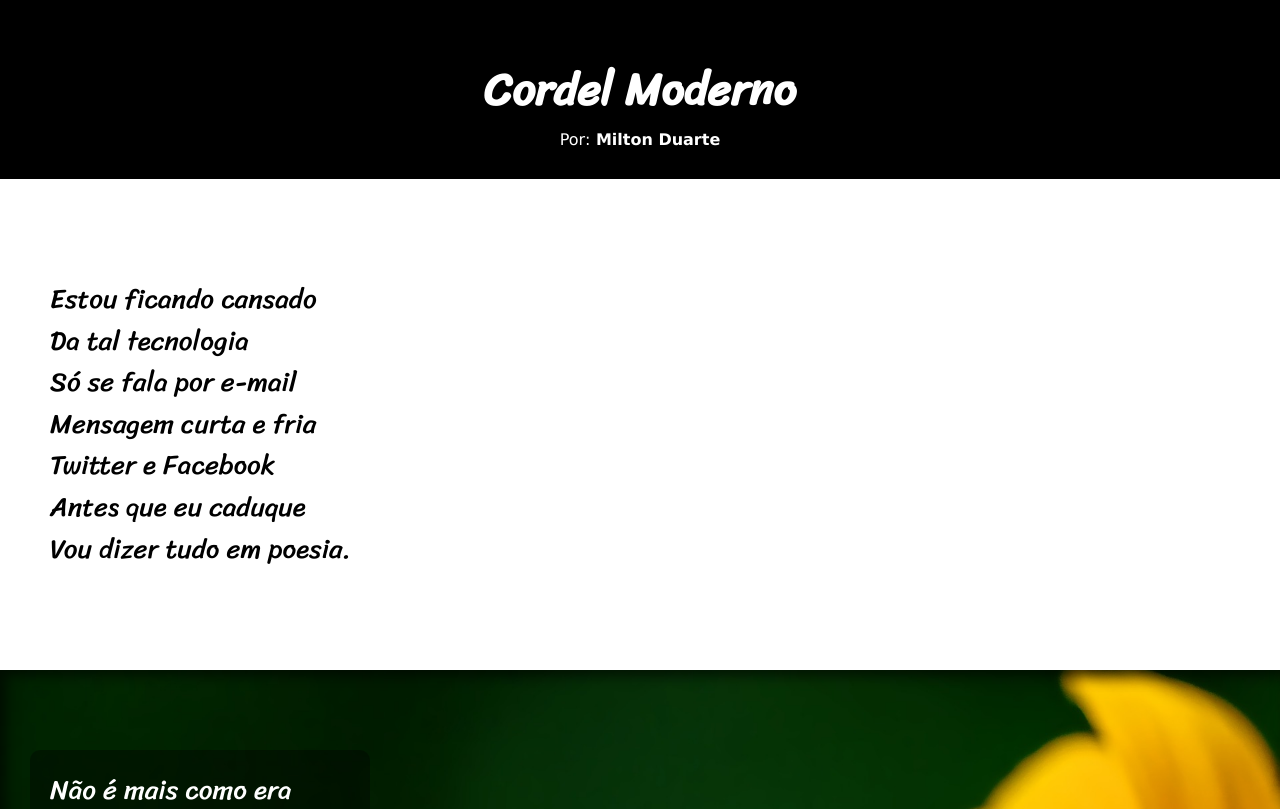
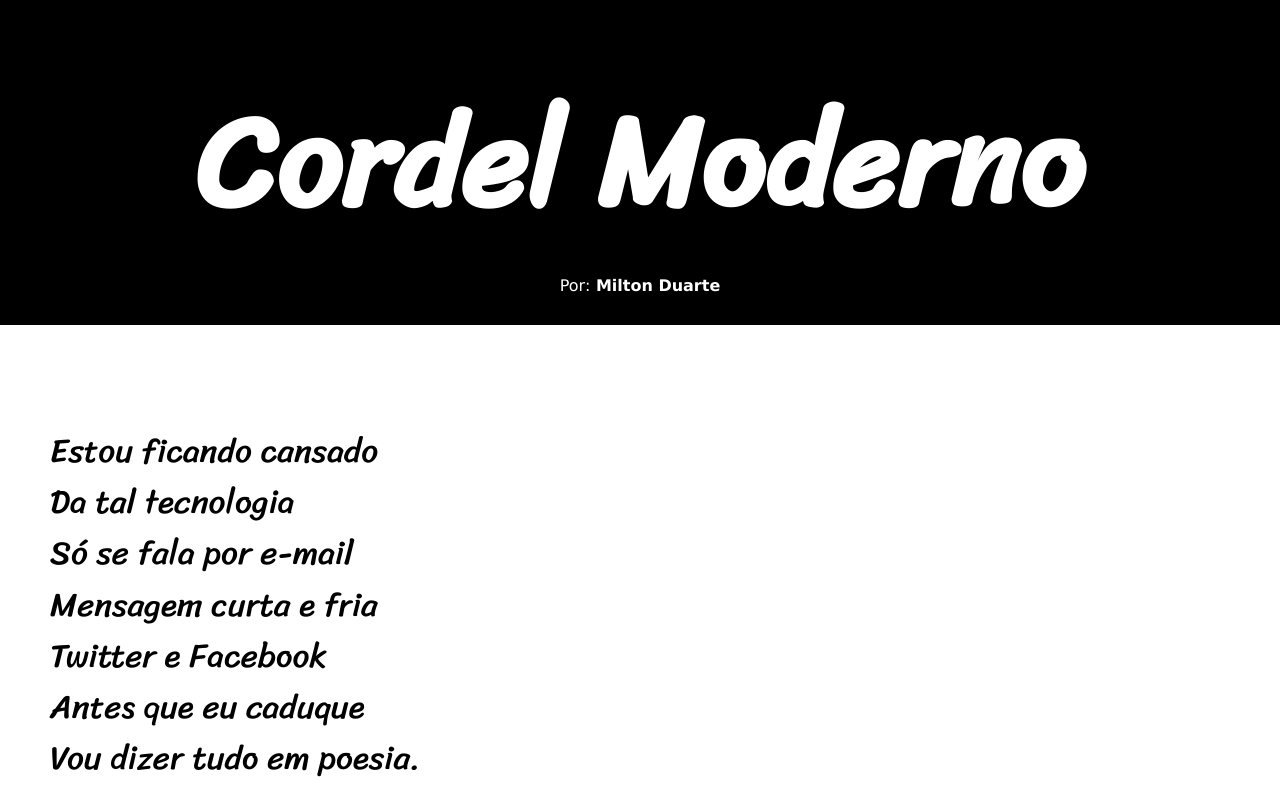
Before and after one commit to danielcutrim/Cordel, a plain HTML site: page index.html in a window 1280 px wide. Shown: the top 809 px of the page. Drawn offline with Linux system fonts and the light colour scheme.

Commit message:
Update style.css

```diff
--- a/estilo/style.css
+++ b/estilo/style.css
@@ -29,7 +29,7 @@ header{
 header > h1{
    padding-top: 50px;
     font-family: var(--font03);
-    font-size: 45px;
+    font-size: 10vw;
 }
 header > p {
   padding-bottom: 30px;
@@ -47,7 +47,7 @@ section{
     padding: 10vh;
     padding-bottom: 10vh;
     line-height: 2em;
-    font-size: 1.3em;
+    font-size: 2vw;
     padding-left: 30px;
 
 }
```
